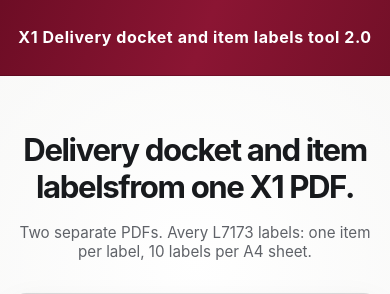
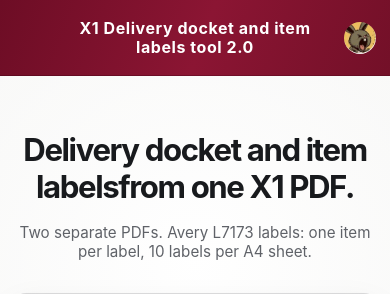
Before and after one commit to leibo314-dotcom/x1-despatch-label-toolkit, a Flask app: page / in a window 390 px wide. Shown: the top 294 px of the page. Run offline with Flask 3, Linux system fonts and the light colour scheme.

Commit message:
Place supplied circular avatar at right edge of application banner

```diff
--- a/public/styles.css
+++ b/public/styles.css
@@ -31,7 +31,7 @@ body {
   z-index: 20;
   display: flex;
   min-height: 80px;
-  padding: 14px 20px 13px;
+  padding: 14px 76px 13px;
   align-items: center;
   justify-content: center;
   flex-direction: column;
@@ -407,6 +407,27 @@ body {
   border-color: rgba(24, 92, 56, 0.22);
 }
 
+.banner-avatar {
+  position: absolute;
+  top: 50%;
+  right: 20px;
+  width: 36px;
+  height: 36px;
+  transform: translateY(-50%);
+  overflow: hidden;
+  border-radius: 50%;
+}
+
+.banner-avatar img {
+  /* Show the original 88px circle at (7, 23), hiding its white screenshot margin. */
+  position: absolute;
+  left: -7.954545%;
+  top: -26.136364%;
+  width: 127.272727%;
+  height: 131.818182%;
+  max-width: none;
+}
+
 .validation-alert-heading {
   display: flex;
   align-items: flex-start;
@@ -480,7 +501,13 @@ body {
 @media (max-width: 720px) {
   .test-banner {
     min-height: 76px;
-    padding-inline: 14px;
+    padding-inline: 64px;
+  }
+
+  .banner-avatar {
+    right: 14px;
+    width: 32px;
+    height: 32px;
   }
 
   .shell {
--- a/templates/index.html
+++ b/templates/index.html
@@ -9,6 +9,7 @@
 <body>
   <aside class="test-banner" aria-label="Application title">
     <span class="test-banner-badge">X1 Delivery docket and item labels tool 2.0</span>
+    <span class="banner-avatar" aria-hidden="true"><img src="/banner-avatar.png" width="112" height="116" alt=""></span>
   </aside>
   <main class="shell">
     <section class="hero">
--- a/templates/result.html
+++ b/templates/result.html
@@ -1,7 +1,7 @@
 <!doctype html>
 <html lang="en"><head><meta charset="utf-8"><meta name="viewport" content="width=device-width, initial-scale=1">
 <title>FMI Delivery PDF — Test</title><link rel="stylesheet" href="/styles.css"></head><body>
-<aside class="test-banner" aria-label="Application title"><span class="test-banner-badge">X1 Delivery docket and item labels tool 2.0</span></aside>
+<aside class="test-banner" aria-label="Application title"><span class="test-banner-badge">X1 Delivery docket and item labels tool 2.0</span><span class="banner-avatar" aria-hidden="true"><img src="/banner-avatar.png" width="112" height="116" alt=""></span></aside>
 <main class="shell" data-job="{{ job_id }}">
 <section class="hero"><p class="eyebrow">Your PDFs</p><h1>Delivery docket &amp; item labels</h1><p class="lede">{{ source_name }}</p></section>
 <div class="output-grid">
```
Also changed, not shown: public/banner-avatar.png (added).
